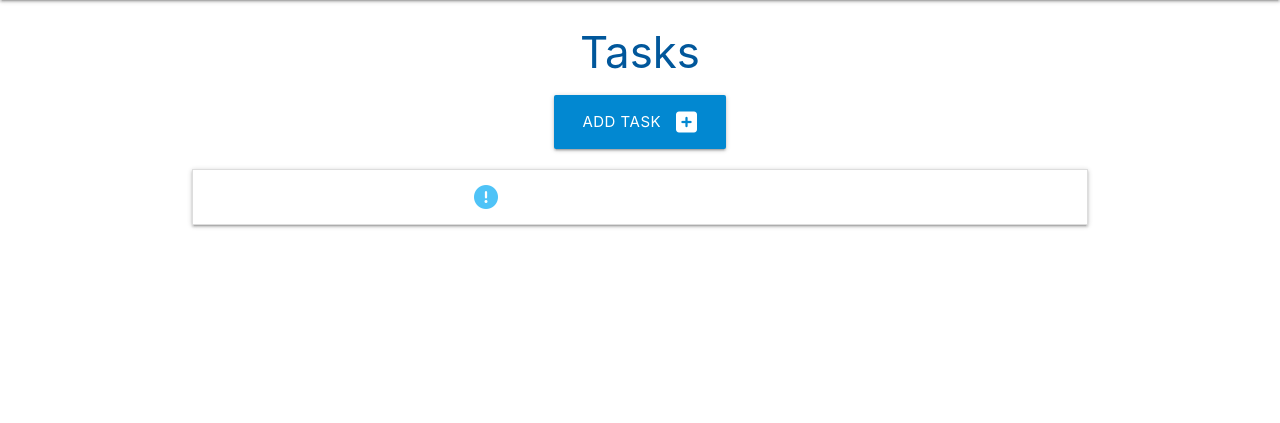
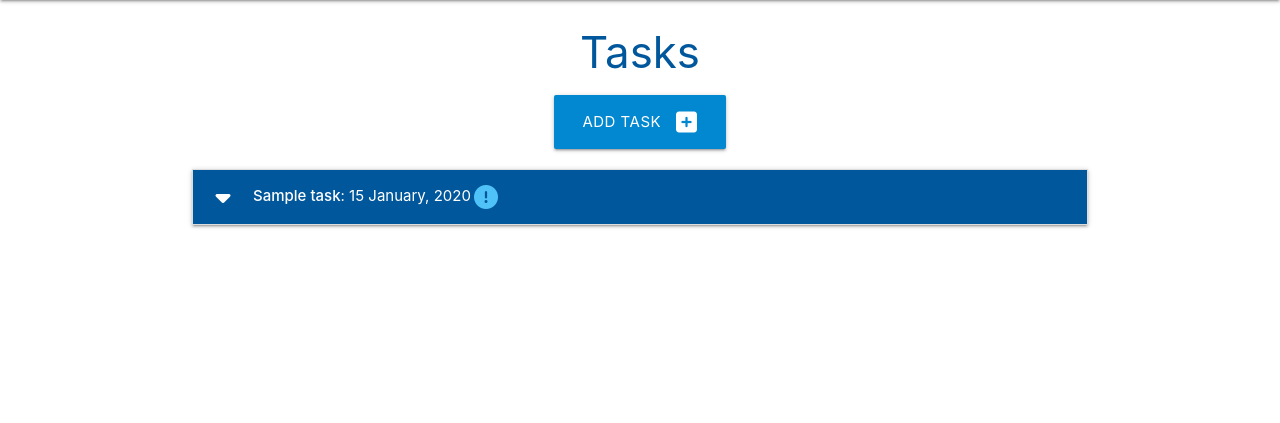
Before and after one commit to Sirjay009/flask-sqlalchemy-task-manager, a Flask app: page / in a window 1280 px wide. Shown: the part 64-487 px from the top of the page. Run offline with Flask 3, Linux system fonts and the light colour scheme; tables that the repository leaves empty hold one stand-in row (values such as "Sample post").

Commit message:
Modify header class

```diff
--- a/taskmanager/templates/tasks.html
+++ b/taskmanager/templates/tasks.html
@@ -12,7 +12,7 @@
 <ul class="collapsible">
   {% for task in tasks | sort(attribute="due_date") %}
   <li>
-    <div class="collapsible-header white-text light-blue-darken-4">
+    <div class="collapsible-header white-text light-blue darken-4">
       <i class="fas fa-caret-down"></i> <strong>{{ task.task_name }}</strong> :
       {{ task.due_date.strftime("%d %B, %Y") }} {% if task.is_urgent == True %}
       <i class="fas fa-exclamation-circle light-blue-text text-lighten-2"></i>
```
